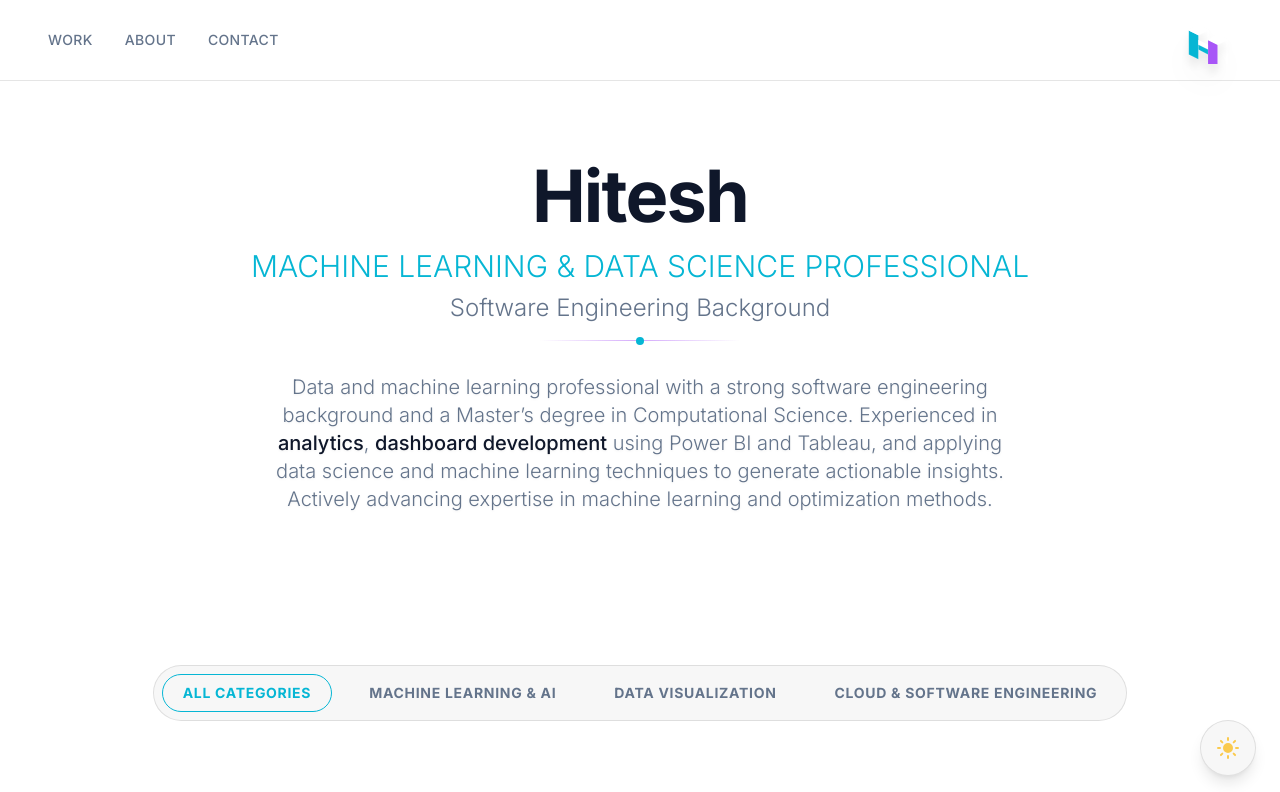
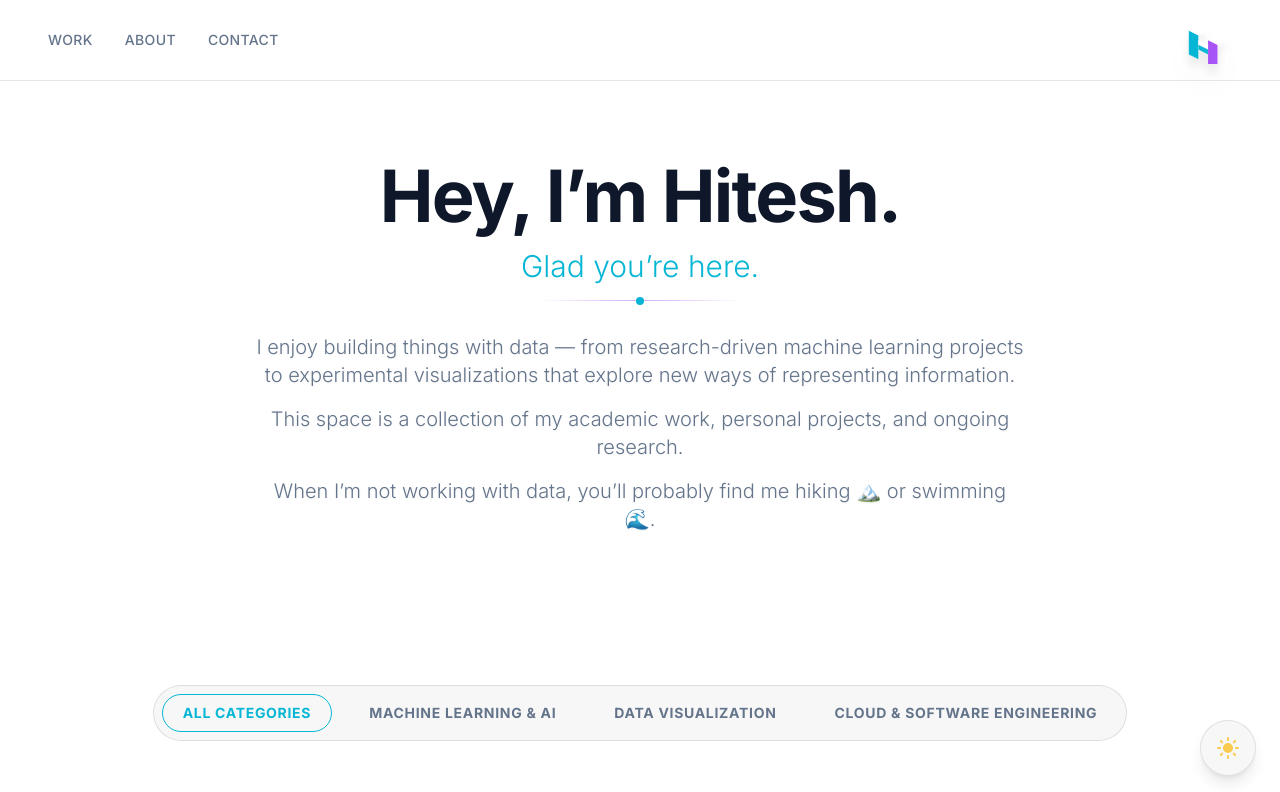
Before and after one commit to Hit-rajput/Hit-rajput.github.io, a React (Vite) app: page / in a window 1280 px wide. Shown: the top 792 px of the page. Built offline with nearby package versions, Linux system fonts and the light colour scheme.

Commit message:
feat: update hero component's introductory text and add `console.png` image.

```diff
--- a/components/Hero.tsx
+++ b/components/Hero.tsx
@@ -4,12 +4,9 @@ const Hero: React.FC = () => {
   return (
     <div className="w-full max-w-4xl px-4 pt-32 pb-16 md:pt-40 md:pb-24 flex flex-col items-center text-center">
       <h1 className="text-5xl md:text-7xl font-extrabold mb-4 tracking-tight text-text-main drop-shadow-[0_0_15px_rgba(var(--accent-primary),0.1)] flex flex-col items-center justify-center gap-2">
-        <span>Hitesh</span>
-        <span className="text-2xl md:text-3xl font-light text-accent-primary tracking-normal uppercase mt-2">
-          Machine Learning & Data Science Professional
-        </span>
-        <span className="text-xl md:text-2xl font-light text-text-muted tracking-normal">
-          Software Engineering Background
+        <span>Hey, I’m Hitesh.</span>
+        <span className="text-2xl md:text-3xl font-light text-accent-primary tracking-normal mt-2">
+          Glad you’re here.
         </span>
       </h1>
 
@@ -18,9 +15,17 @@ const Hero: React.FC = () => {
         <div className="absolute size-2 bg-accent-primary rounded-full shadow-[0_0_10px_rgba(var(--accent-primary),1)]"></div>
       </div>
 
-      <p className="text-text-muted text-lg md:text-xl font-light leading-relaxed max-w-3xl drop-shadow-sm mb-8">
-        Data and machine learning professional with a strong software engineering background and a Master’s degree in Computational Science. Experienced in <span className="text-text-main font-medium">analytics</span>, <span className="text-text-main font-medium">dashboard development</span> using Power BI and Tableau, and applying data science and machine learning techniques to generate actionable insights. Actively advancing expertise in machine learning and optimization methods.
-      </p>
+      <div className="text-text-muted text-lg md:text-xl font-light leading-relaxed max-w-3xl drop-shadow-sm mb-8 space-y-4">
+        <p>
+          I enjoy building things with data — from research-driven machine learning projects to experimental visualizations that explore new ways of representing information.
+        </p>
+        <p>
+          This space is a collection of my academic work, personal projects, and ongoing research.
+        </p>
+        <p>
+          When I’m not working with data, you’ll probably find me hiking 🏔️ or swimming 🌊.
+        </p>
+      </div>
 
 
     </div>
```
Also changed, not shown: Images/console.png (added).
